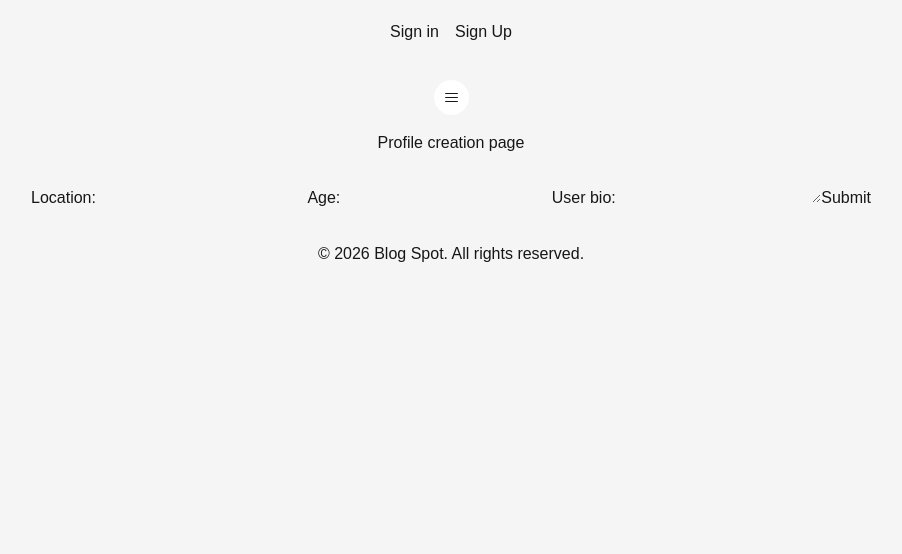
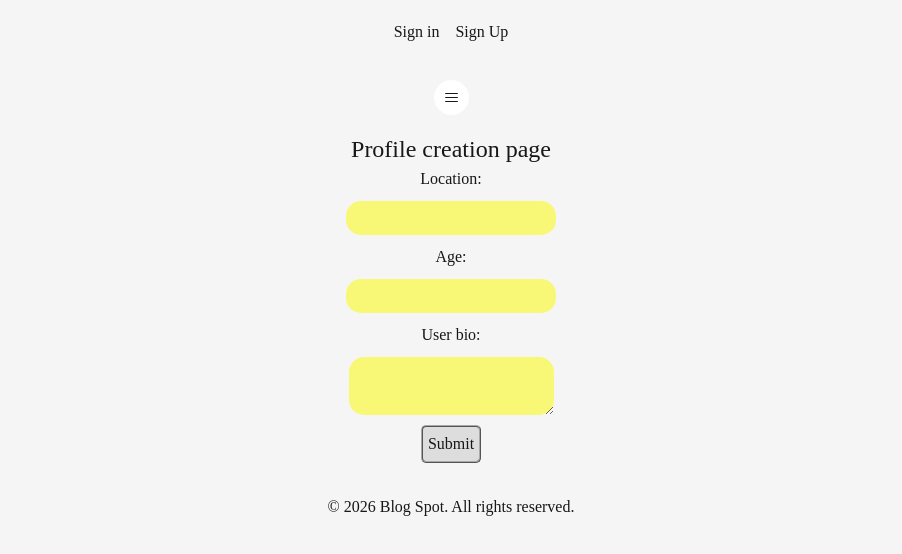
Before and after one commit to EjayGit/week-09, a Next.js app: page /profile in a window 1280 px wide. Shown: the top 554 px of the page, without its empty margins (189-1091 px from the left). Built offline with nearby package versions, Linux system fonts and the light colour scheme; no server answers.

Commit message:
chore: css complete

```diff
--- a/src/app/globals.css
+++ b/src/app/globals.css
@@ -22,7 +22,7 @@
 body {
   background: var(--background);
   color: var(--foreground);
-  font-family: Arial, Helvetica, sans-serif;
+  font-family: cursive;
   display: flex;
   flex-direction: column;
   align-items: center;
--- a/src/app/profile/[username]/new-post/page.js
+++ b/src/app/profile/[username]/new-post/page.js
@@ -4,6 +4,7 @@
 import { db } from "@/utils/dbConnection";
 import { redirect } from "next/navigation";
 import { auth } from '@clerk/nextjs/server';
+import '@/components/new-post.css'
 
 export default async function NewPost({params}) {
   const data = await params;
@@ -25,12 +26,10 @@ export default async function NewPost({params}) {
 
   return (
     <>
-      <h1>Create a new post!</h1>
-      <form action={handleSubmit}>
-        <label htmlFor="post">Post: </label>
-        <textarea type="text" name='post' rows="5" cols="40" placeholder="Post" required/>
-
-        <button>Submit</button>
+      <h1 className={'heading'}>Create your post...</h1>
+      <form className={'form'} action={handleSubmit}>
+        <textarea className={'textarea'} type="text" name='post' rows="5" cols="40" placeholder="Post" required/>
+        <button className={'submitBtn'}>Submit</button>
       </form>
     </>
   );
--- a/src/app/profile/[username]/page.js
+++ b/src/app/profile/[username]/page.js
@@ -5,9 +5,9 @@
 //Tips
 //- The Clerk userId does NOT exist until the user signs up --> show sign-up and sign-in buttons first thing (e.g. your Home page can be public, the rest of routes are protected)
 import { db } from '@/utils/dbConnection';
-import {currentUser} from '@clerk/nextjs/server'
-import { auth } from '@clerk/nextjs/server'
-import '@/components/username.css'
+import {currentUser} from '@clerk/nextjs/server';
+import { auth } from '@clerk/nextjs/server';
+import '@/components/username.css';
 
 //Resources:
 // https://clerk.com/docs/reference/nextjs/app-router/current-user
@@ -35,17 +35,16 @@ export default async function ProfilePage() {
 
   return (
     <>
-      <h1>User&apos;s info</h1>
+      <h1 className={'user-heading'}>User&apos;s info</h1>
 
       <div className={'profile-item'}>Hello {userData.username}</div>
       <div className={'profile-item'}>We have got your {user?.emailAddresses[0].emailAddress}</div>
       <div className={'profile-item'}>Your age, which is {userData.age}</div>
       <div className={'profile-item'}>Your location, which is {userData.location}</div>
       <div className={'profile-item'}>And your bio: {userData.bio}</div>
-      <div className={'profile-item'}>Your unique id is {user?.id}</div>
       <div className={'profile-item'}>That's right, we have labelled you too. Mwahaha...</div>
 
-      <h2 className={''}>Posts</h2>
+      <h2 className={'post-heading'}>Posts</h2>
       {postrows.map((post) => {
         return(
           <div className={'post-items'} key={post.id}>
@@ -53,8 +52,6 @@ export default async function ProfilePage() {
           </div>
         )
       })}
-      {/* <div>{postData.message}</div> */}
-
     </>
   );
 }
--- a/src/app/profile/[username]/posts/page.js
+++ /dev/null
@@ -1,27 +0,0 @@
-import { redirect } from "next/navigation"
-import {currentUser} from '@clerk/nextjs/server'
-import {db} from '@/utils/dbConnection'
-import { auth } from '@clerk/nextjs/server'
-
-export default async function Posts(){
-    const {userId} = await auth();
-    const id = userId;
-    //console.log(auth());
-    const {rows} = await db.query(`SELECT * FROM pboard WHERE uid = $1`,[
-        id
-    ]);
-
-    return(
-        <>
-            <h1>User&apos;s posts</h1>
-
-            {rows.map((post) => {
-            return(
-                <div key={post.id}>
-                <p>{post.message}</p>
-                </div>
-            )
-            })}
-        </>
-    )
-}
--- a/src/app/profile/page.js
+++ b/src/app/profile/page.js
@@ -1,6 +1,7 @@
 import { db } from "@/utils/dbConnection"
 import { currentUser } from "@clerk/nextjs/server";
 import { redirect } from "next/navigation";
+import '@/components/profile.css'
 
 export default function CreateProfile(){
 
@@ -30,15 +31,15 @@ export default function CreateProfile(){
     }
     return(
         <>
-            <h1>Profile creation page</h1>
-            <form action={handleSubmit}>
+            <h1 className={'heading'}>Profile creation page</h1>
+            <form className={'form'} action={handleSubmit}>
                 <label htmlFor="location">Location: </label>
-                <input type="text" name="location" />
+                <input className={'form-field'} type="text" name="location" />
                 <label htmlFor="age">Age: </label>
-                <input type="number" name="age" />
+                <input className={'form-field'} type="number" name="age" />
                 <label htmlFor="bio">User bio: </label>
-                <textarea type="text" name="bio" />
-                <button>Submit</button>
+                <textarea className={'form-field'} type="text" name="bio" />
+                <button className={'submitBtn'}>Submit</button>
             </form>
         </>
     )
--- /dev/null
+++ b/src/components/new-post.css
@@ -0,0 +1,36 @@
+.heading{
+    font-family: cursive;
+    font-size: x-large;
+}
+
+.textarea{
+    background-color: rgb(248, 248, 118);
+    border-radius: 15px;
+    padding: 5px;
+    font-family: cursive;
+}
+
+.submitBtn{
+    padding: 5px;
+    background-color: rgb(221, 221, 221);
+    border-radius: 5px;
+    border: 2px ridge rgb(168, 168, 168);
+    text-align: center;
+    width:fit-content;
+    font-family: cursive;
+}
+
+.submitBtn:hover{
+    scale: 1.05;
+}
+
+.submitBtn:active{
+    scale: 1;
+}
+
+.form{
+    display: flex;
+    flex-direction: column;
+    align-items: center;
+    gap: 10px;
+}
--- /dev/null
+++ b/src/components/profile.css
@@ -0,0 +1,37 @@
+.heading{
+    font-family: cursive;
+    font-size: x-large;
+    gap: 10px;
+}
+
+.form-field{
+    background-color: rgb(248, 248, 118);
+    border-radius: 15px;
+    padding: 5px;
+    font-family: cursive;
+}
+
+.submitBtn{
+    padding: 5px;
+    background-color: rgb(221, 221, 221);
+    border-radius: 5px;
+    border: 2px ridge rgb(168, 168, 168);
+    text-align: center;
+    width:fit-content;
+    font-family: cursive;
+}
+
+.submitBtn:hover{
+    scale: 1.05;
+}
+
+.submitBtn:active{
+    scale: 1;
+}
+
+.form{
+    display: flex;
+    flex-direction: column;
+    align-items: center;
+    gap: 10px;
+}
```
Also changed, not shown: src/components/username.css (+21 -2 lines).
